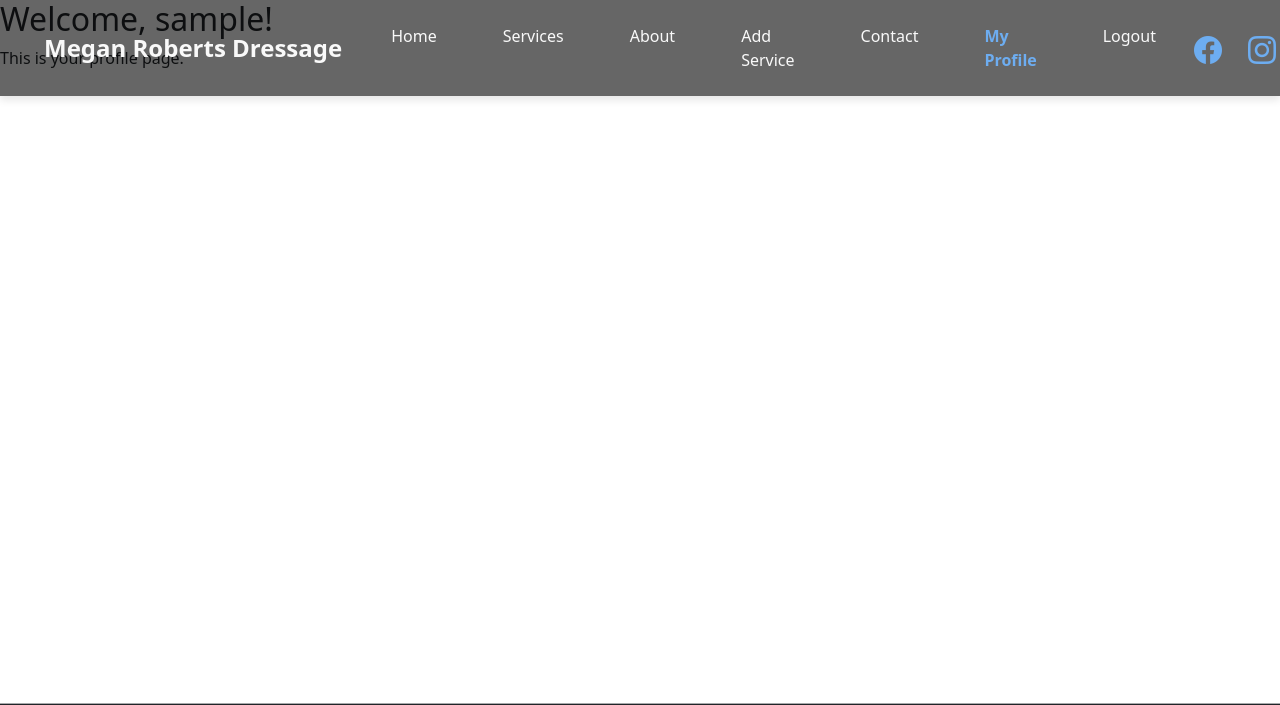
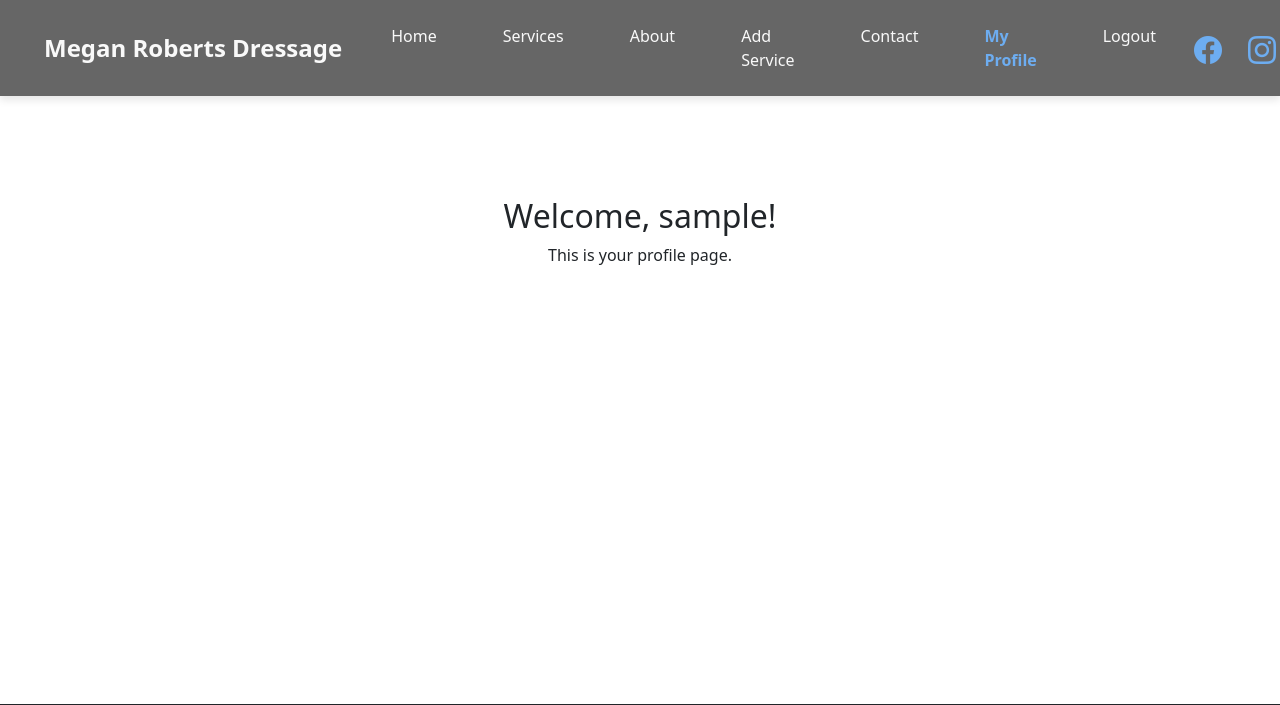
Before and after one commit to MeganRoberts-dev/megan-roberts-dressage, a Django app: page /profile/ in a window 1280 px wide. Shown: the top 705 px of the page. Run offline with Django 3.2, Linux system fonts and the light colour scheme; the visitor is signed in with stand-in values (Sample User, id 1); some libraries are stand-ins or nearby versions.

Commit message:
Improve profiles layout

```diff
--- a/profiles/templates/profiles/profile.html
+++ b/profiles/templates/profiles/profile.html
@@ -1,6 +1,10 @@
 {% extends "base.html" %}
 
 {% block content %}
-<h2>Welcome, {{ user.username }}!</h2>
-<p>This is your profile page.</p>
+<div class="d-flex justify-content-center align-items-center" style="min-height: 60vh; text-align: center;">
+  <div>
+    <h2>Welcome, {{ user.username }}!</h2>
+    <p>This is your profile page.</p>
+  </div>
+</div>
 {% endblock %}
```
